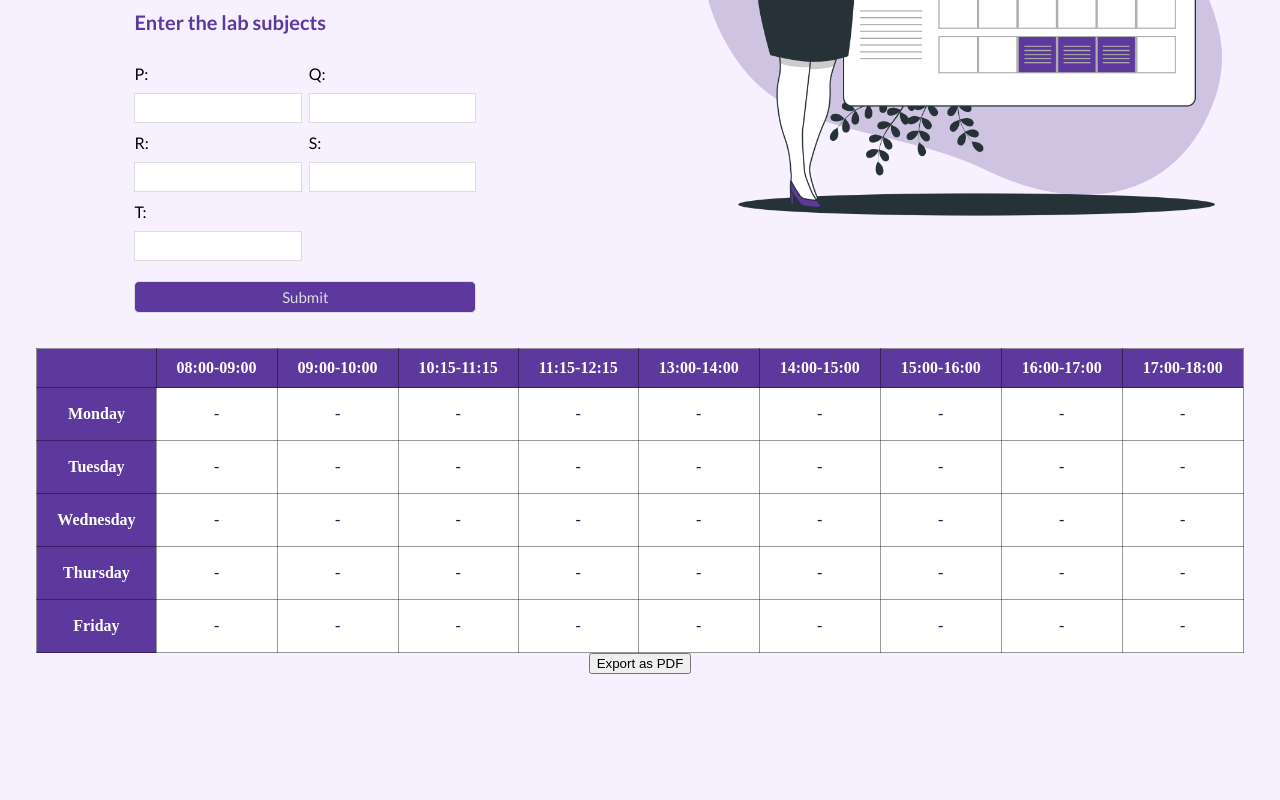
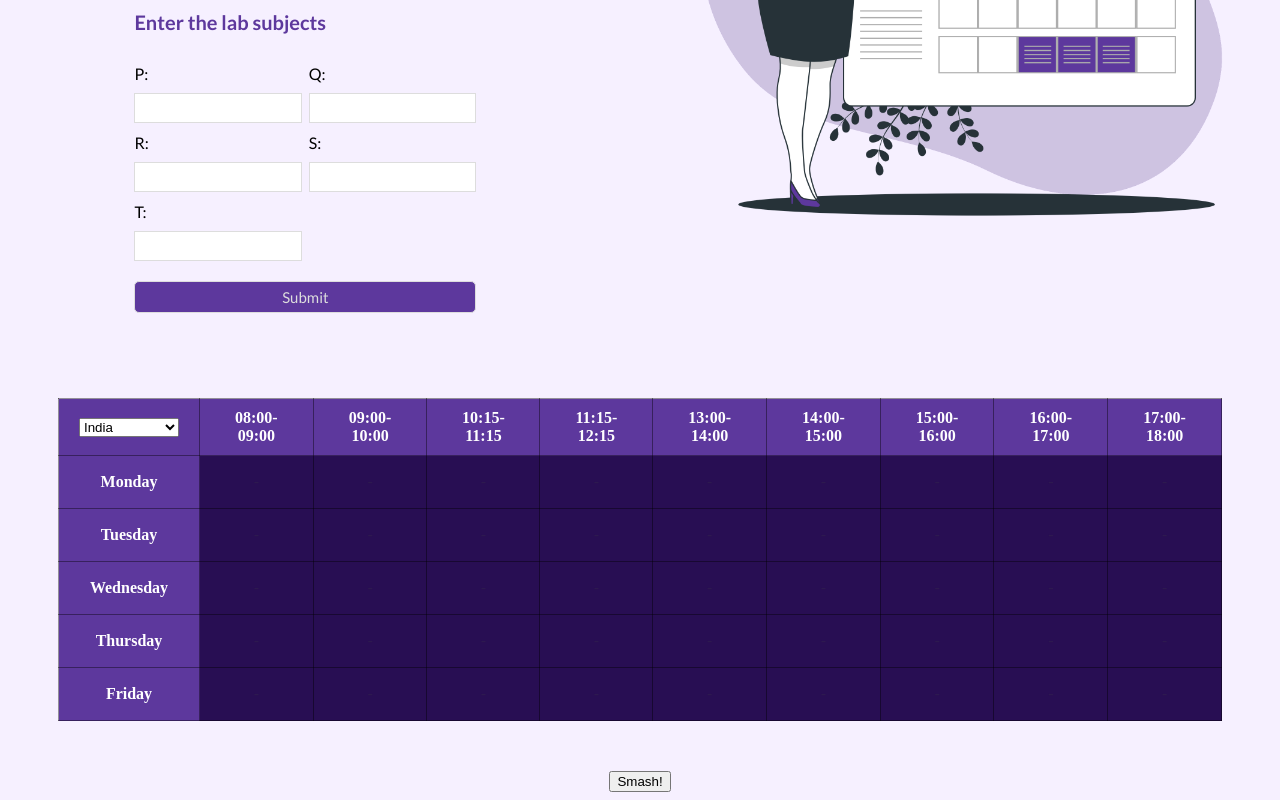
Before and after one commit to Pavithra-Rajan/Code-Init2021, a React (Create React App) app: page / in a window 1280 px wide. Shown: the part 455-1255 px from the top of the page. Before the commit the page ends 1137 px from the top, so only its background shows below. Built offline with nearby package versions, Linux system fonts and the light colour scheme.

Commit message:
Finished time table design+filter logic

```diff
--- a/public/index.html
+++ b/public/index.html
@@ -24,7 +24,9 @@
       work correctly both with client-side routing and a non-root public URL.
       Learn how to configure a non-root public URL by running `npm run build`.
     -->
+
     <title>TimeTable App</title>
+
   </head>
   <body>
     <noscript>You need to enable JavaScript to run this app.</noscript>
@@ -39,5 +41,6 @@
       To begin the development, run `npm start` or `yarn start`.
       To create a production bundle, use `npm run build` or `yarn build`.
     -->
+
   </body>
 </html>
--- a/src/App.js
+++ b/src/App.js
@@ -1,19 +1,26 @@
 import React from 'react';
+import { useState } from 'react';
 
 import './App.css';
 import Entry from './entry';
 import Table from './components/Table/Table';
-import Print from './components/Print/print';
-import { useState } from 'react';
+import CanvPrint from './components/Print/CanvPrint';
 
 function App() {
   const [final,setFinal]=useState({"A":"","B":"","C":"","D":"","E":"","F":"","G":"","H":"","P":"","Q":"","R":"","S":"","T":""})
+  const [model2, setModel2] = useState([
+    {"day":"Monday","slots":[]},
+    {"day":"Tuesday","slots":[]},
+    {"day":"Wednesday","slots":[]},
+    {"day":"Thursday","slots":[]},
+    {"day":"Friday","slots":[]}
+]);
   return (
     <div className="App">
       <h1>TimeTable App</h1>
       <Entry final={final} setFinal={setFinal}/>
-      <Table final={final}></Table>
-      <Print final={final}></Print>
+      <Table final={final} model2={model2} setModel2={setModel2}></Table>
+      <CanvPrint></CanvPrint>
     </div>
   );
 }
--- /dev/null
+++ b/src/components/Print/CanvPrint.js
@@ -0,0 +1,27 @@
+import React from 'react'
+import jsPDF from 'jspdf';
+import html2canvas from 'html2canvas';
+
+export default function CanvPrint({slotlist}) {
+
+    // You can use html:
+
+    function save(){
+        html2canvas(document.querySelector("#capture"))
+        .then((canvas) => {
+          const imgData = canvas.toDataURL('image/png');
+          const pdf = new jsPDF('l', 'in', [1.263072804, 5]);
+          pdf.addImage(imgData, 'PNG', 0, 0, 5,1.263072804);
+          pdf.save("download.pdf");
+        });
+      ;
+
+    }
+
+
+    return (
+        <div>
+            <button onClick={()=>save()}>Smash!</button>
+        </div>
+    )
+}
--- a/src/components/Print/print.js
+++ /dev/null
@@ -1,78 +0,0 @@
-import React from 'react'
-import jsPDF from 'jspdf';
-import 'jspdf-autotable'
-// import { useState } from 'react'
-
-export default function Print() {
-    let slotlist = [
-        {
-            "day":"Monday",
-            "slots":["A","F","D","B","G","E+","-","-","H"]
-        },
-        {
-            "day":"Tuesday",
-            "slots":["B","G","E","C","A+","F+","-","-","H"]
-        },
-        {
-            "day":"Wednesday",
-            "slots":["C","A","F","D","H","G+","-","-","E+"]
-        },
-        {
-            "day":"Thursday",
-            "slots":["D","B","G","E","-","C+","-","-","G+"]
-        },
-        {
-            "day":"Friday",
-            "slots":["E","C","A","F","H+","B+","-","-","D+"]
-        }
-    ]
-    function exportPDF() {
-        const unit = "pt";
-        const size = "A4"; // Use A1, A2, A3 or A4
-        const orientation = "landscape"; // portrait or landscape
-
-        const marginLeft = 40;
-        const doc = new jsPDF(orientation, unit, size);
-
-        doc.setFontSize(15);
-
-        const title = "TT";
-        const headers = [["D", "T1", "T2", "T3", "T4", "T5", "T6", "T7", "T8", "T9"]];
-        // const headers = [["id", "firstName", "LastName", "email", "dob"]];
-
-        const data = slotlist.map(elt=> [elt.day, elt.slots[0], elt.slots[1], elt.slots[2], elt.slots[3], elt.slots[4], elt.slots[5], elt.slots[6], elt.slots[7], elt.slots[8],elt.slots[9]]);
-
-        let content = {
-          startY: 50,
-          head: headers,
-          body: data,
-          styles: {
-            // fillColor: '#5D389D'
-            cellPadding: 5,
-            fontSize: 10,
-            font: "helvetica", // helvetica, times, courier
-            lineColor: 200,
-            lineWidth: 0.1,
-            fontStyle: 'normal', // normal, bold, italic, bolditalic
-            overflow: 'ellipsize', // visible, hidden, ellipsize or linebreak
-            fillColor: 255,
-            textColor: 20,
-            halign: 'left', // left, center, right
-            valign: 'middle', // top, middle, bottom
-            fillStyle: 'F', // 'S', 'F' or 'DF' (stroke, fill or fill then stroke)
-            rowHeight: 20,
-            columnWidth: 'auto' // 'auto', 'wrap' or a number
-          },
-          margin: {top: 100}
-        };
-
-        doc.text(title, marginLeft, 40);
-        doc.autoTable(content);
-        doc.save("report.pdf")
-    }
-    return (
-        <div>
-            <button onClick={() => exportPDF()}>Export as PDF</button>
-        </div>
-    )
-}
--- a/src/components/Table/Table.js
+++ b/src/components/Table/Table.js
@@ -1,7 +1,12 @@
 import React, { useState } from 'react'
 import { useEffect } from 'react'
 
-export default function Table({final}) {
+export default function Table({final,model2,setModel2}) {
+    const [tz,setTz] =useState("india")
+    function TZ_checker(event)
+    {
+        setTz(event.target.value)
+    }
     let tslotlist=[
         {"day":"Monday","slots":["A","F","D","B","G","E","-","-","H"]},
         {"day":"Tuesday","slots":["B","G","E","C","A","F","-","-","H"]},
@@ -16,13 +21,7 @@ export default function Table({final}) {
         {"day":"Thursday","slots":"S"},
         {"day":"Friday","slots":"T"}
     ]
-    const [model2, setModel2] = useState([
-        {"day":"Monday","slots":[]},
-        {"day":"Tuesday","slots":[]},
-        {"day":"Wednesday","slots":[]},
-        {"day":"Thursday","slots":[]},
-        {"day":"Friday","slots":[]}
-    ]);
+
     useEffect(()=>{
         console.log("buha",final)
         finaltomodel2();
@@ -37,6 +36,7 @@ export default function Table({final}) {
             {"day":"Thursday","slots":[]},
             {"day":"Friday","slots":[]}
         ]
+        var tr=document.getElementsByTagName("tr")
         for(var j=0;j<5;j++)
         {
             for(var i=0;i<9;i++)
@@ -44,26 +44,35 @@ export default function Table({final}) {
                 if(tslotlist[j]["slots"][i]=='-')
                 {
                     model2temp[j]["slots"].push("-")
+                    tr[j+1].children[1+i].classList.add('darkcell')
                 }
                 else if(final[tslotlist[j]["slots"][i]]=="")
                 {
                     model2temp[j]["slots"].push("-")
+                    tr[j+1].children[1+i].classList.add('darkcell')
                 }
                 else
                 {
                     model2temp[j]["slots"].push(final[tslotlist[j]["slots"][i]])
+                    tr[j+1].children[1+i].classList.remove('darkcell')
                 }
             }
         }
-        var tr=document.getElementsByTagName("tr")
         console.log("tr",tr)
         for(var j=0;j<5;j++)
         {
+
+            tr[j+1].children[6].classList.remove("left")
+            tr[j+1].children[7].classList.remove("cen")
+            tr[j+1].children[8].classList.remove("right")
             if(final[pslotlist[j]["slots"]]!="")
             {
                 tr[j+1].children[6].classList.add("left")
                 tr[j+1].children[7].classList.add("cen")
                 tr[j+1].children[8].classList.add("right")
+                tr[j+1].children[6].classList.remove("darkcell")
+                tr[j+1].children[7].classList.remove("darkcell")
+                tr[j+1].children[8].classList.remove("darkcell")
                 model2temp[j].slots[5]=""
                 model2temp[j].slots[6]=final[pslotlist[j]["slots"]]
                 model2temp[j].slots[7]=""
@@ -81,9 +90,17 @@ export default function Table({final}) {
 
     return (
         <div className="timetable">
+            <div id="capture" className="container">
              <table>
                 <tr>
-                    <th></th>
+                    <th>
+                        <select onChange={(event)=>TZ_checker(event)} name="cars" id="cars">
+                        <option value="india">India</option>
+                        <option value="uae">UAE/Oman</option>
+                        <option value="qatar">Qatar/Kuwait</option>
+                        </select>
+                    </th>
+                    {tz=="india"&&<>
                     <th>08:00-09:00</th>
                     <th>09:00-10:00</th>
                     <th>10:15-11:15</th>
@@ -93,6 +110,31 @@ export default function Table({final}) {
                     <th>15:00-16:00</th>
                     <th>16:00-17:00</th>
                     <th>17:00-18:00</th>
+                    </>}
+
+                    {tz=="uae"&&<>
+                    <th>06:30-07:30</th>
+                    <th>07:30-08:45</th>
+                    <th>08:45-09:45</th>
+                    <th>09:45-11:30</th>
+                    <th>11:30-12:30</th>
+                    <th>12:30-13:30</th>
+                    <th>13:30-14:30</th>
+                    <th>14:30-15:30</th>
+                    <th>15:30-16:30</th>
+                    </>}
+
+                    {tz=="qatar"&&<>
+                    <th>05:30-06:30</th>
+                    <th>06:30-07:45</th>
+                    <th>07:45-08:45</th>
+                    <th>08:45-10:30</th>
+                    <th>10:30-11:30</th>
+                    <th>11:30-12:30</th>
+                    <th>12:30-13:30</th>
+                    <th>13:30-14:30</th>
+                    <th>14:30-15:30</th>
+                    </>}
                 </tr>
                 {model2.map(data=>(<tr>
                     <th>{data.day}</th>
@@ -108,6 +150,7 @@ export default function Table({final}) {
                 </tr>))
                 }
             </table>
+            </div>
         </div>
     )
 }
--- a/src/index.css
+++ b/src/index.css
@@ -134,3 +134,9 @@ table tr
 .right{
   border-left: none;
 }
+.container{
+  padding: 50px;
+}
+.darkcell{
+  background-color: #280e53;
+}
```
Also changed, not shown: src/setupTests.js (deleted, +0 -5 lines).
